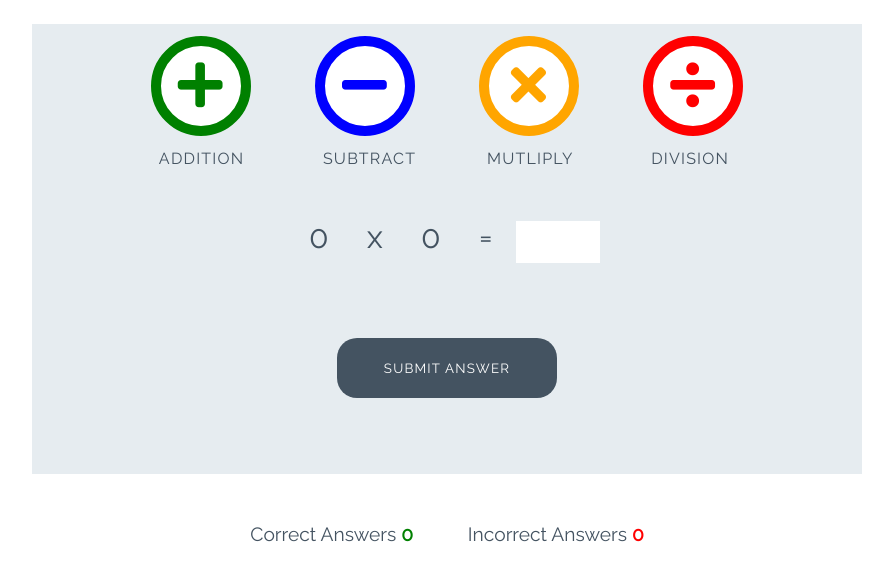
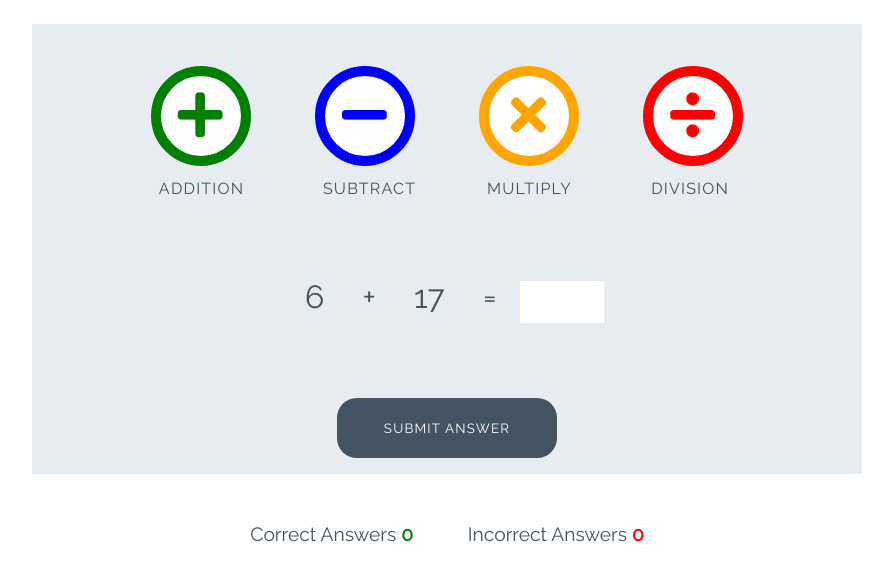
Before and after one commit to Kamal-Kohli/Love-Maths, a plain HTML site: page index.html in a window 1280 px wide. Shown: the part 79-660 px from the top of the page, without its empty margins (193-1086 px from the left). Drawn offline with Linux system fonts and the light colour scheme.

Commit message:
Add JS to adittion question

```diff
--- a/assets/js/script.js
+++ b/assets/js/script.js
@@ -10,17 +10,33 @@ document.addEventListener("DOMContentLoaded", function() {
                 alert("You clicked Submit!");
             } else {
                 let gameType = this.getAttribute("data-type");
-                alert(`You clicked ${gameType}`);
+                runGame(gameType);
             }
         })
     }
+
+    runGame("addition");
+
 })
 
-function runGame() {
+/**
+ * The main game "loop", called when the script is first loaded
+ * and after the user's answer has been processed
+ */
+
+function runGame(gameType) {
 
     // Generate two random number between 1 and 25
     let num1 =  Math.floor(Math.random() * 25) + 1;
     let num2 =  Math.floor(Math.random() * 25) + 1;
+
+    if (gameType === "addition") {
+        displayAdditionQuestion(num1, num2);
+    } else {
+        alert(`Unknown game type: ${gameType}`);
+        throw `Unknown game type: ${gameType}. Aborting!`;
+    }
+
 }
 
 function checkAnswer() {
@@ -39,7 +55,11 @@ function incrementWrongAnswer() {
 
 }
 
-function displayAdditionQuestion() {
+function displayAdditionQuestion(operand1, operand2) {
+
+    document.getElementById('operand1').textContent = operand1;
+    document.getElementById('operand2').textContent = operand2;
+    document.getElementById('operator').textContent = "+";
 
 }
 
--- a/index.html
+++ b/index.html
@@ -1,34 +1,36 @@
 <!DOCTYPE html>
 <html lang="en">
+
 <head>
     <meta charset="UTF-8">
-    <meta http-equiv="X-UA-Compatible" content="IE=edge">
     <meta name="viewport" content="width=device-width, initial-scale=1.0">
 
-    <!--font awesome and google font links-->
+    <!-- font awesome and google fonts -->
     <link rel="stylesheet" href="https://use.fontawesome.com/releases/v5.7.2/css/all.css"
         integrity="sha384-fnmOCqbTlWIlj8LyTjo7mOUStjsKC4pOpQbqyi7RrhN7udi9RwhKkMHpvLbHG9Sr" crossorigin="anonymous">
-        <link href="https://fonts.googleapis.com/css?family=Raleway%7CRighteous" rel="stylesheet">
+    <link href="https://fonts.googleapis.com/css?family=Raleway%7CRighteous" rel="stylesheet">
+
     <link rel="stylesheet" href="assets/css/style.css">
-    <title>Love Maths</title>
+    <title>Document</title>
 </head>
+
 <body>
     <h1 class="heading">
         <img class="logo" src="assets/images/logo.png" alt="logo"> Love Maths
     </h1>
 
     <div class="game-area">
-        <div class="control-area">
+        <div class="controls-area">
             <button data-type="addition" class="btn btn--big btn--green">
                 <i class="fas fa-plus"></i>
             </button>
-            <button data-type="subtract"  class="btn btn--big btn--blue">
+            <button data-type="subtract" class="btn btn--big btn--blue">
                 <i class="fas fa-minus"></i>
             </button>
-            <button data-type="mutliply"  class="btn btn--big btn--orange">
+            <button data-type="multiply" class="btn btn--big btn--orange">
                 <i class="fas fa-times"></i>
             </button>
-            <button data-type="division"  class="btn btn--big btn--red">
+            <button data-type="division" class="btn btn--big btn--red">
                 <i class="fas fa-divide"></i>
             </button>
         </div>
@@ -40,7 +42,7 @@
             <p class="answer-message">Enter Answer:</p>
             <input id="answer-box" type="number">
         </div>
-        <button data-type="submit"  class="btn btn--gray">Submit Answer</button>
+        <button data-type="submit" class="btn btn--gray">Submit Answer</button>
     </div>
 
     <div class="score-area">
@@ -48,7 +50,7 @@
         <p class="scores">Incorrect Answers <span id="incorrect">0</span></p>
     </div>
 
-
     <script src="assets/js/script.js"></script>
 </body>
+
 </html>
```
